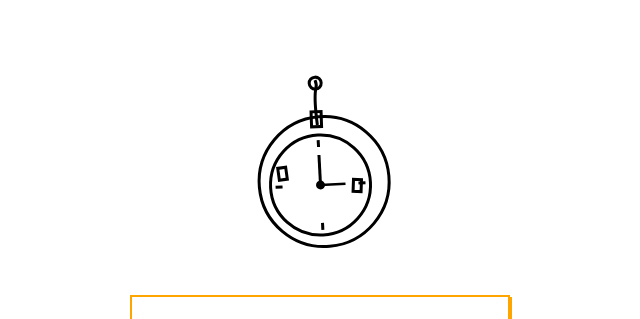
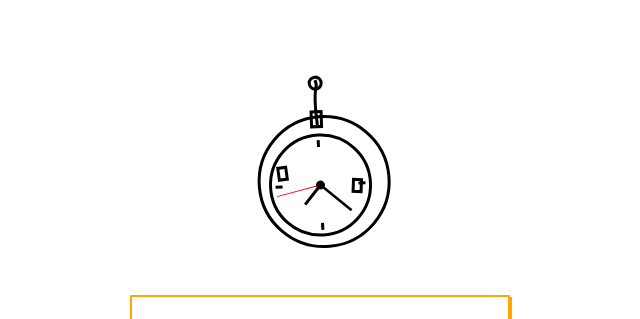
Before and after one commit to TrendsAI-bit/thebonkexperiment, a React (Vite) app: page / in a window 1280 px wide. Shown: the part 818-1137 px from the top of the page, without its empty margins (320-960 px from the left). Built offline with nearby package versions, Linux system fonts and the light colour scheme; no server answers.

Commit message:
Add animated ticking clock hands showing real-time with smooth transitions

```diff
--- a/src/components/CountdownTimer.jsx
+++ b/src/components/CountdownTimer.jsx
@@ -4,12 +4,15 @@ const ONE_DAY_MS = 24 * 60 * 60 * 1000;
 
 export default function CountdownTimer() {
   const [timeLeft, setTimeLeft] = useState(ONE_DAY_MS);
+  const [currentTime, setCurrentTime] = useState(new Date());
 
   useEffect(() => {
     const target = Date.now() + ONE_DAY_MS;
     const interval = setInterval(() => {
-      const diff = target - Date.now();
+      const now = new Date();
+      const diff = target - now.getTime();
       setTimeLeft(diff > 0 ? diff : 0);
+      setCurrentTime(now);
     }, 1000);
     return () => clearInterval(interval);
   }, []);
@@ -17,6 +20,16 @@ export default function CountdownTimer() {
   const hours = String(Math.floor((timeLeft / (1000 * 60 * 60)) % 24)).padStart(2, '0');
   const minutes = String(Math.floor((timeLeft / (1000 * 60)) % 60)).padStart(2, '0');
   const seconds = String(Math.floor((timeLeft / 1000) % 60)).padStart(2, '0');
+
+  // Calculate clock hand angles based on current time
+  const currentHour = currentTime.getHours() % 12;
+  const currentMinute = currentTime.getMinutes();
+  const currentSecond = currentTime.getSeconds();
+
+  // Calculate angles (0 degrees = 12 o'clock, clockwise)
+  const hourAngle = (currentHour * 30) + (currentMinute * 0.5); // 30 degrees per hour + minute adjustment
+  const minuteAngle = currentMinute * 6; // 6 degrees per minute
+  const secondAngle = currentSecond * 6; // 6 degrees per second
 
   return (
     <section className="countdown-section">
@@ -37,9 +50,38 @@ export default function CountdownTimer() {
           <line x1="135" y1="110" x2="128" y2="110" />
           <line x1="90" y1="155" x2="90" y2="148" />
           <line x1="45" y1="110" x2="52" y2="110" />
-          {/* Clock hands pointing to 24:00 */}
-          <line x1="90" y1="110" x2="90" y2="80" strokeWidth="3" />
-          <line x1="90" y1="110" x2="115" y2="110" strokeWidth="2.5" />
+          {/* Clock hands - animated based on current time */}
+          {/* Hour hand */}
+          <line
+            x1="90"
+            y1="110"
+            x2="90"
+            y2="85"
+            strokeWidth="3"
+            transform={`rotate(${hourAngle} 90 110)`}
+            style={{ transition: 'transform 0.5s ease-in-out' }}
+          />
+          {/* Minute hand */}
+          <line
+            x1="90"
+            y1="110"
+            x2="90"
+            y2="70"
+            strokeWidth="2.5"
+            transform={`rotate(${minuteAngle} 90 110)`}
+            style={{ transition: 'transform 0.5s ease-in-out' }}
+          />
+          {/* Second hand */}
+          <line
+            x1="90"
+            y1="110"
+            x2="90"
+            y2="65"
+            strokeWidth="1"
+            stroke="#FF0000"
+            transform={`rotate(${secondAngle} 90 110)`}
+            style={{ transition: 'transform 0.1s ease-in-out' }}
+          />
           {/* Center dot */}
           <circle cx="90" cy="110" r="3" fill="#000" />
           {/* Side buttons */}
```
